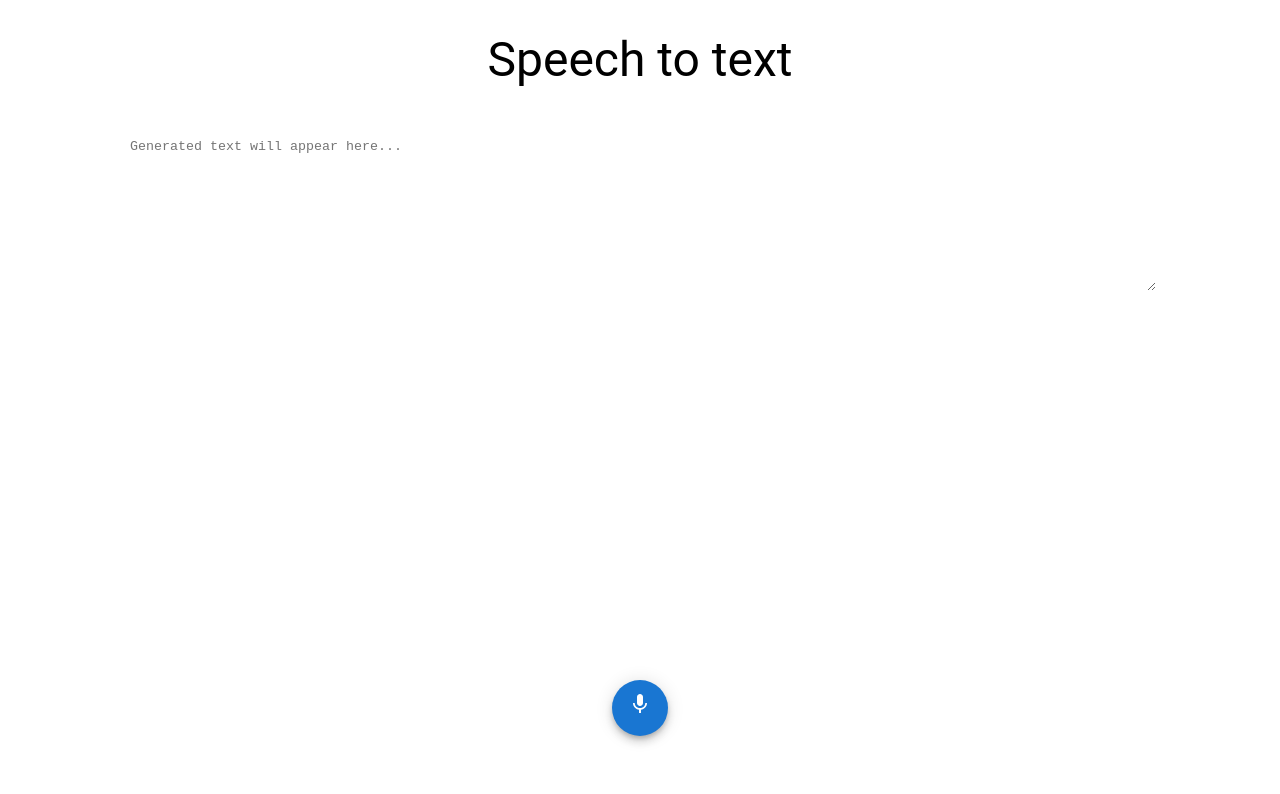
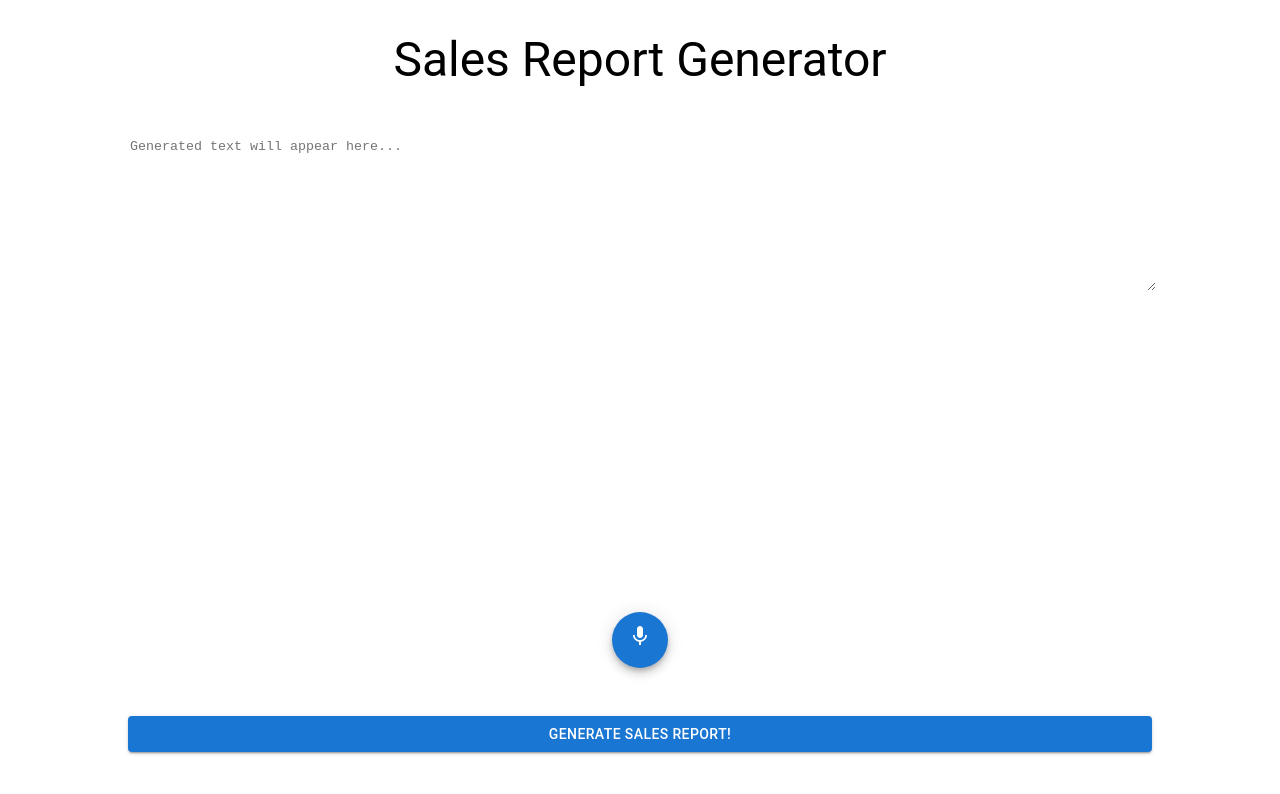
Before and after one commit to monaca-samples/voice-ai-sales-report-app, a React (Vite) app: page / in a window 1280 px wide. Shown: the top 794 px of the page. Built offline with nearby package versions, Linux system fonts and the light colour scheme.

Commit message:
Added button to continue workflow

```diff
--- a/src/js/App.jsx
+++ b/src/js/App.jsx
@@ -3,6 +3,7 @@ import Fab from '@mui/material/Fab';
 import TextareaAutosize from '@mui/material/TextareaAutosize';
 import Box from '@mui/material/Box';
 import Typography from '@mui/material/Typography';
+import Button from '@mui/material/Button';
 import MicIcon from '@mui/icons-material/Mic';
 import StopIcon from '@mui/icons-material/Stop';
 import ReplayIcon from '@mui/icons-material/Replay';
@@ -87,6 +88,10 @@ const App = () => {
     },
   }));
 
+  const handleGenerateReport = () => {
+    alert('Generate Sales Report!');
+  };
+
   return (
     <Box
       sx={{
@@ -98,7 +103,7 @@ const App = () => {
     >
       <Box sx={{ p:4 }}>
         <Typography variant="h3" gutterBottom>
-          Speech to text
+          Sales Report Generator
         </Typography>
       </Box>
 
@@ -111,9 +116,9 @@ const App = () => {
         />
       </Box>
 
-      <Box sx={{ p:8, position: 'fixed', bottom: 0, width: '100%', display: 'flex', justifyContent: 'center' }}>
+      <Box sx={{ p:6, position: 'fixed', bottom: 0, width: '100%', display: 'flex', flexDirection: 'column', alignItems: 'center' }}>
         {!isRecording ? (
-          <Box display="flex" justifyContent="center" gap={2} width="100%">
+          <Box display="flex" justifyContent="center" alignItems="center" gap={2} width="100%">
             <Fab color="primary" onClick={() => startRecording(false)}>
             <Box position="relative">
               <MicIcon/>
@@ -150,6 +155,11 @@ const App = () => {
             <StopIcon />
           </Fab>
         )}
+        <Box width="80%" mt={6}>
+          <Button variant="contained" color="primary" onClick={handleGenerateReport} fullWidth>
+            Generate Sales Report!
+          </Button>
+        </Box>
       </Box>
     </Box>
   );
```
